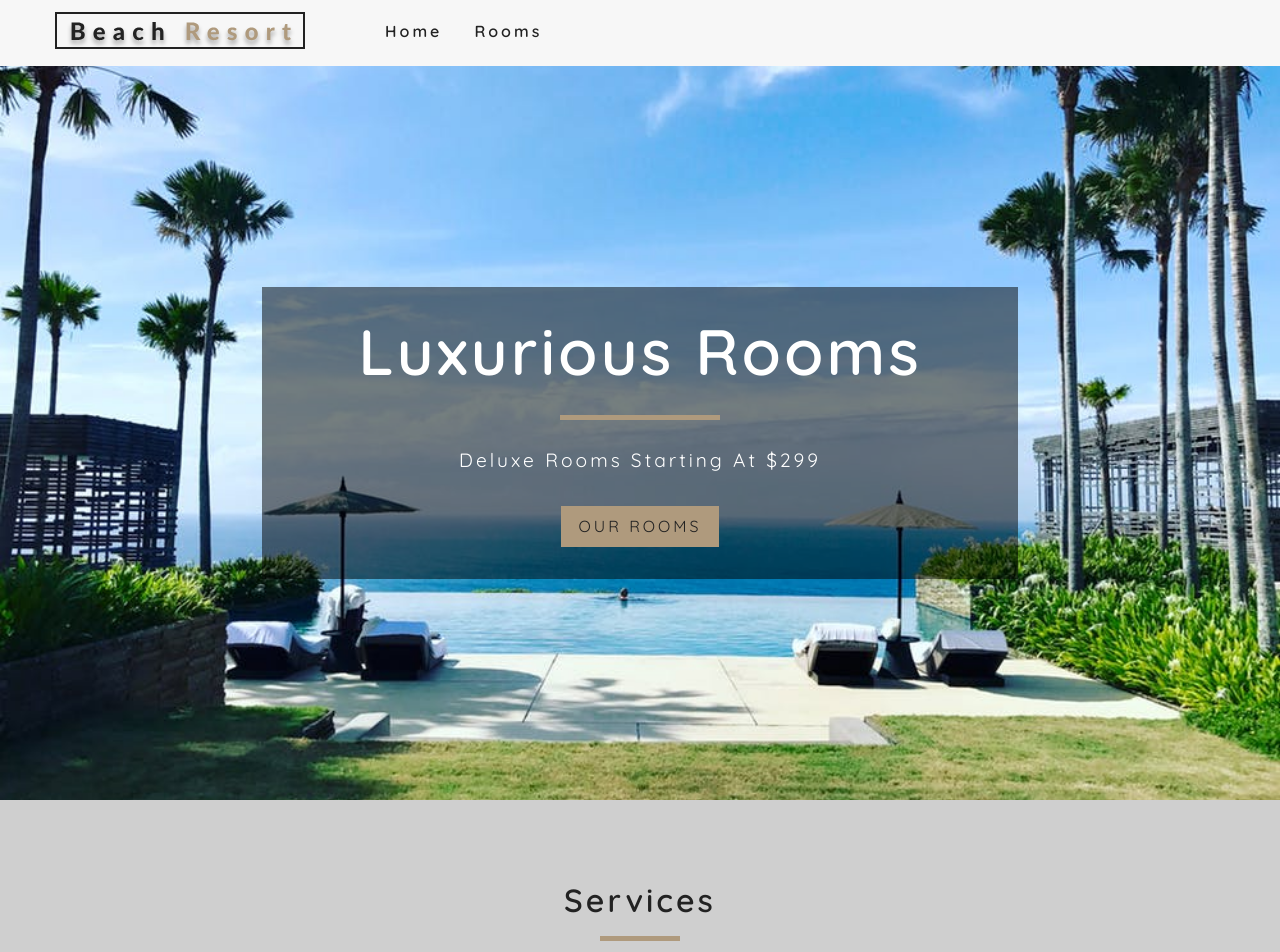
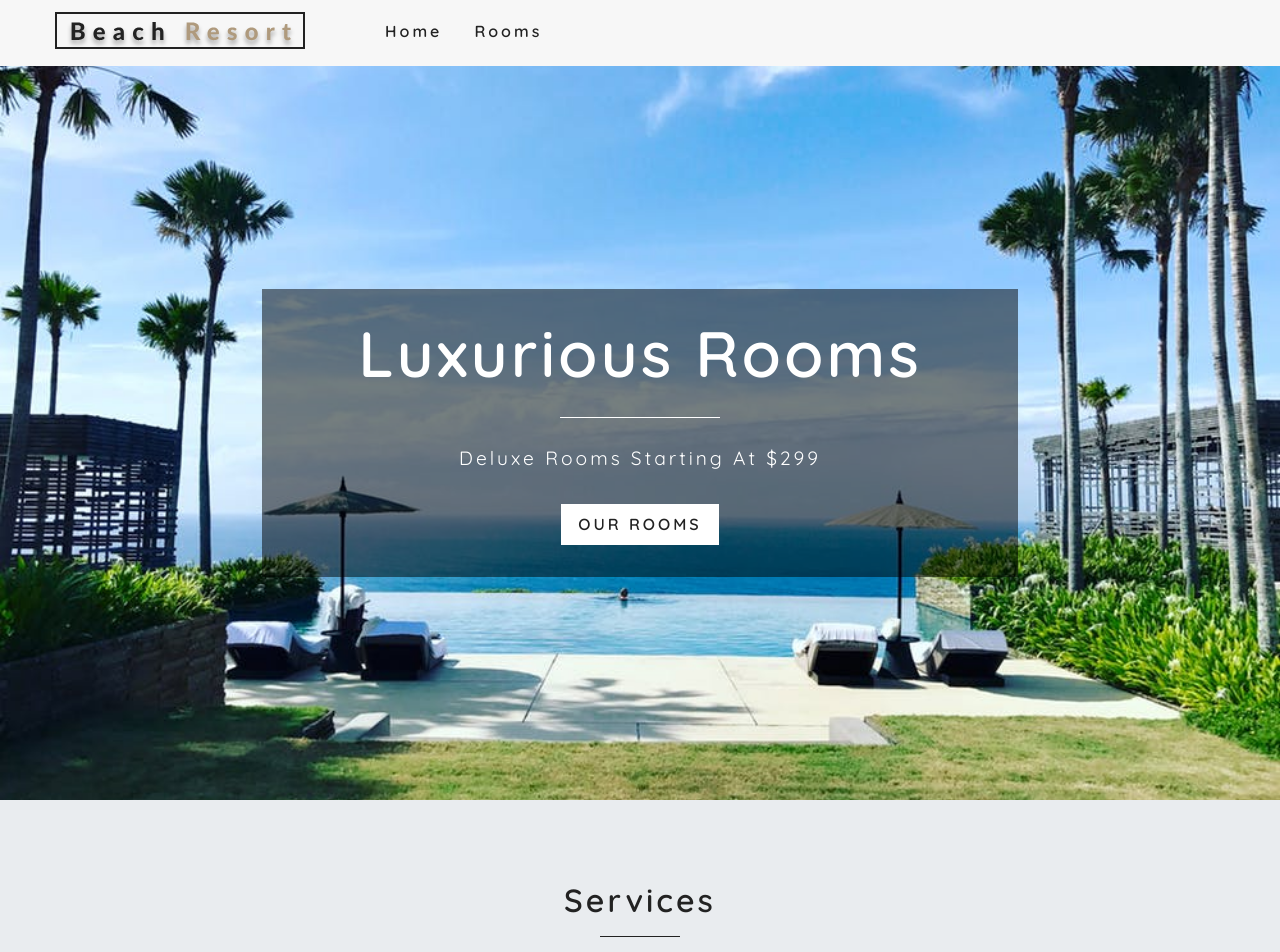
Before and after one commit to kuicpet/hotel-reservation, a React (Create React App) app in the folder hotel-reservation/: page / in a window 1280 px wide. Shown: the top 952 px of the page. Built offline with nearby package versions, Linux system fonts and the light colour scheme; no server answers.

Commit message:
ft--updated

```diff
--- a/hotel-reservation/src/App.css
+++ b/hotel-reservation/src/App.css
@@ -4,16 +4,18 @@
   box-sizing: border-box;
 }
 :root {
-  --primaryColor: #af9a7d;
+  --primaryColor: #fff;
   --mainWhite: #fff;
   --offWhite: #f7f7f7;
   --mainBlack: #222;
   --mainGrey: #ececec;
-  --darkGrey: #cfcfcf;
+  --mainBlue: #023e8a;
+  --mainBrown: #6a040f;
+  --darkGrey: #e9ecef;
   --mainTransition: all 0.3s linear;
   --mainSpacing: 3px;
-  --lightShadow: 2px 5px 3px 0px rgba(0, 0, 0, 0.5);
-  --darkShadow: 4px 10px 5px 0px rgba(0, 0, 0, 0.5);
+  --lightShadow: 0 4px 8px 0px rgba(0, 0, 0, 0.4);
+  --darkShadow: 4px 10px 5px 0px rgba(0, 0, 0, 0.2);
 }
 /* globals */
 body {
@@ -34,6 +36,7 @@ h2 {
 }
 h3 {
   font-size: 1.5em;
+  color: var(--mainBlue);
   line-height: 1;
   margin-bottom: 1em;
 }
@@ -56,6 +59,7 @@ h6 {
 .btn-primary {
   display: inline-block;
   text-decoration: none;
+  font-weight: bold;
   letter-spacing: var(--mainSpacing);
   color: var(--mainBlack);
   background: var(--primaryColor);
@@ -109,7 +113,7 @@ h6 {
 }
 .nav-icon {
   font-size: 1.5rem;
-  color: var(--primaryColor);
+  color: var(--mainBlue);
 }
 .nav-links {
   height: 0;
@@ -129,7 +133,12 @@ h6 {
   letter-spacing: var(--mainSpacing);
 }
 .nav-links a:hover {
-  color: var(--primaryColor);
+  color: var(--mainBlue);
+  border-bottom: 2px solid var(--mainBlue);
+}
+.nav-links a:focus {
+  color: var(--mainBlue);
+  border-bottom: 2px solid var(--mainBlue);
 }
 
 .show-nav {
@@ -184,7 +193,7 @@ h6 {
 }
 .banner div {
   width: 10rem;
-  height: 5px;
+  height: 1px;
   background: var(--primaryColor);
   margin: 1.7rem auto;
 }
@@ -222,9 +231,9 @@ h6 {
 }
 .section-title div {
   width: 5rem;
-  height: 5px;
+  height: 1px;
   margin: 0 auto;
-  background: var(--primaryColor);
+  background: var(--mainBlack);
 }
 /* end of Title */
 
@@ -246,7 +255,7 @@ h6 {
 }
 .service span {
   display: inline-block;
-  color: var(--primaryColor);
+  color: var(--mainBlue);
   font-size: 2.5rem;
   margin-bottom: 1.5rem;
 }
@@ -343,7 +352,7 @@ h6 {
   background: rgba(0, 0, 0, 0.8);
 }
 .img-container:hover img {
-  opacity: 0.3;
+  opacity: 0.6;
 }
 .img-container:hover .price-top {
   opacity: 0;
@@ -409,6 +418,7 @@ h6 {
 }
 .room-extras h6 {
   text-transform: capitalize;
+  color: var(--mainBlue);
   letter-spacing: var(--mainSpacing);
 }
 .extras {
```
